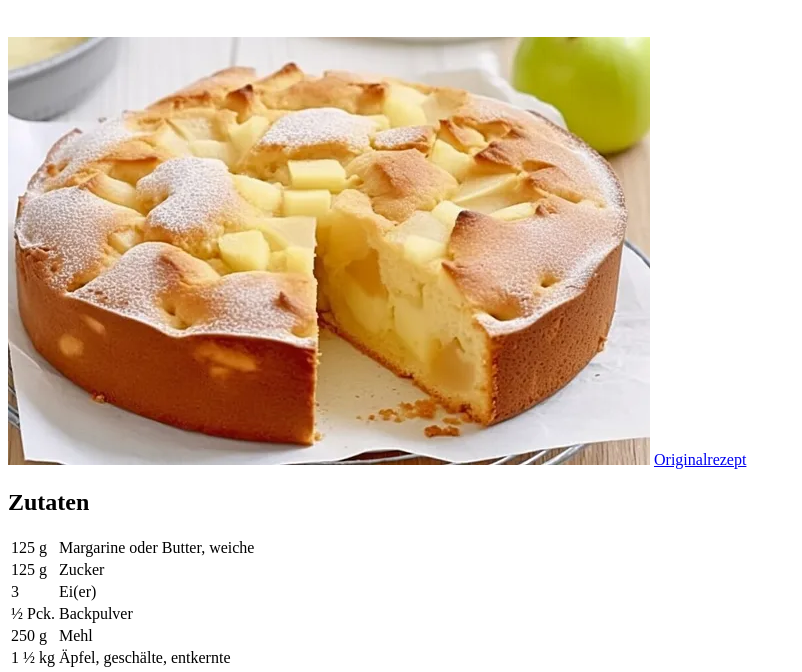
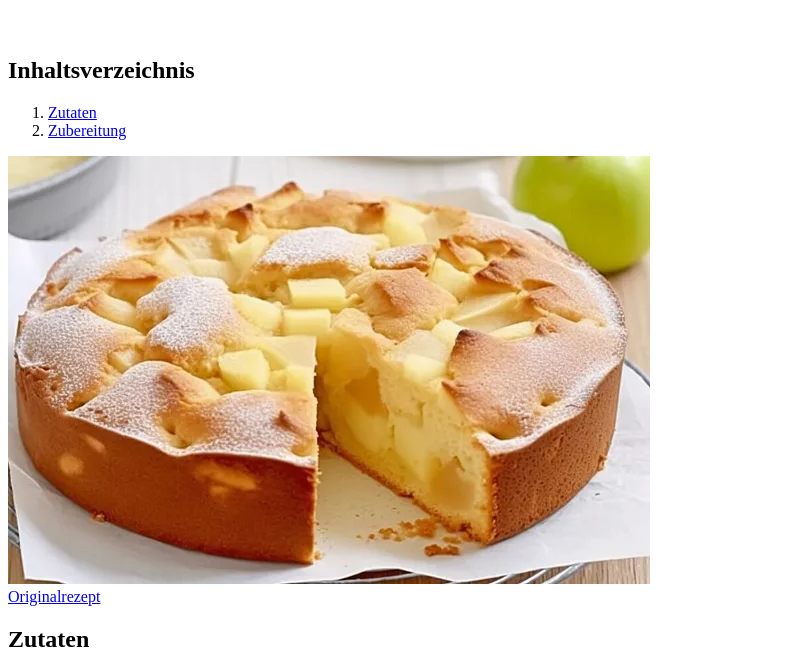
Before and after one commit to Marco-mm123/M239, a plain HTML site: page Uebungen/H1/ue2.html in a window 1280 px wide. Shown: the part 61-733 px from the top of the page, without its empty margins (0-802 px from the left). Drawn offline with Linux system fonts and the light colour scheme.

Commit message:
h1 Inhaltsverzeichnis

```diff
--- a/Uebungen/H1/ue2.html
+++ b/Uebungen/H1/ue2.html
@@ -6,9 +6,14 @@
 </head>
 <body>
 <h1>Apfelkuchen</h1><br>
-<img src="supersaftiger-apfelkuchen.webp" alt="Apfelkuchen">
+<h2>Inhaltsverzeichnis</h2>
+<ol>
+    <li><a href="#Zutaten">Zutaten</a></li>
+    <li><a href="#Zubereitung">Zubereitung</a></li>
+</ol>
+<img src="supersaftiger-apfelkuchen.webp" alt="Apfelkuchen"><br>
 <a href="https://www.chefkoch.de/rezepte/1140221220253617/Supersaftiger-Apfelkuchen.html">Originalrezept</a>
-<h2>Zutaten</h2>
+<h2 id="Zutaten">Zutaten</h2>
 <table>
     <tr>
         <td>125 g</td>
@@ -47,7 +52,7 @@
         <td>Zucker oder Zimtzucker</td>
     </tr>
 </table>
-<h2>Zubereitung</h2>
+<h2 id="Zubereitung">Zubereitung</h2>
 <ol>
     <li><p>Aus der Margarine oder Butter, dem Zucker, den Eiern, dem Backpulver und dem Mehl einen Rührteig herstellen.
         Die Äpfel in große Stücke schneiden (je nach Größe der Äpfel z. B. Achtelstückchen) und unter den Teig heben.
```
